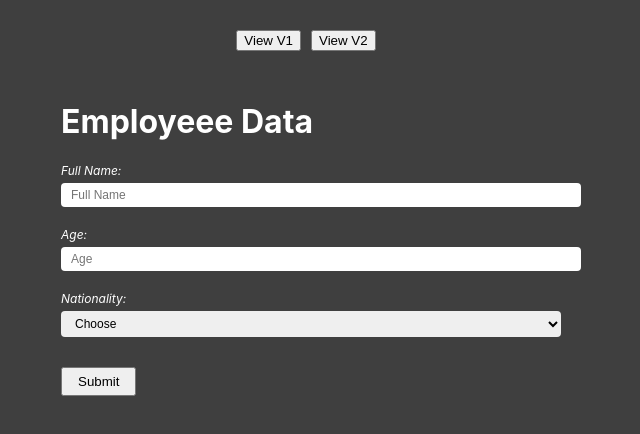
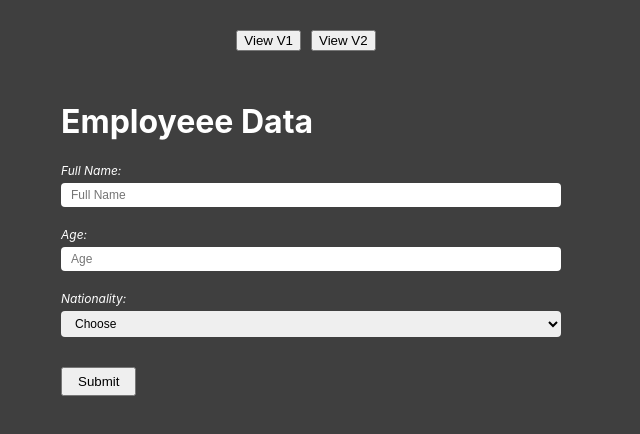
Before and after one commit to madhavsharma2106/form-generator, a React (Create React App) app: page / in a window 1280 px wide. Shown: the top 434 px of the page, without its empty margins (329-969 px from the left). Built offline with nearby package versions, Linux system fonts and the light colour scheme.

Commit message:
uopdates

```diff
--- a/src/Form.jsx
+++ b/src/Form.jsx
@@ -19,8 +19,7 @@ function Form(props) {
     return () => subscription.unsubscribe && subscription.unsubscribe();
   }, [watch]);
 
-  const submitForm = (data, e) => {
-    e.target.reset();
+  const submitForm = (data) => {
     onSubmit(data);
   };
 
--- a/src/index.css
+++ b/src/index.css
@@ -10,6 +10,7 @@ body {
 
 * {
   color: white;
+  box-sizing: border-box;
 }
 select,
 option,
--- a/src/utils.js
+++ b/src/utils.js
@@ -23,37 +23,48 @@ export const VALIDATIONS = {
 };
 
 export const PRE_REQ = {
-  greaterThan: (num) => (userInput) => userInput >= num,
-  lesserThan: (num) => (userInput) => userInput < num,
-  equals: (text) => (userInput) => userInput === text,
+  GREATER_THAN: (num) => (userInput) => userInput >= num,
+  LESSER_THAN: (num) => (userInput) => userInput < num,
+  EQUALS: (text) => (userInput) => userInput === text,
 };
 
 // return true if all prereqs are satisfied
 export const checkForPreReqs = (props) => {
   const { prereqs, getValues, errors, touchedFields } = props;
 
-  // If no prereqs
+  /**
+   * STEP 1: See if there are any PreReqs for this field
+   * Return true if none.
+   */
   if (!prereqs) return true;
 
+  /**
+   * STEP 2: See if the PreRequired Fields themselves are valid
+   * Return false if an invalid field is found.
+   */
   const prereqFields = Object.keys(prereqs);
-
-  // check if any prereq is invalid
   const errorFound = prereqFields.find((field) => errors[field]);
   if (errorFound) return false;
 
+  /**
+   * STEP 3: Check if Pre Required Conditions are met.
+   * return false if any one is not met.
+   */
   const allPreReqsHaveBeenSatisfied = () => {
     let count = 0;
     for (let field in prereqs) {
-      // If the field is not touched,.
+      // If the field is not touched.
       if (!touchedFields[field]) break;
       const value = getValues(field);
       if (prereqs[field](value)) count++;
     }
     return count === prereqFields.length;
   };
-
   if (!allPreReqsHaveBeenSatisfied()) return false;
 
+  /**
+   * STEP 4: If all conditions are met, return true
+   */
   return true;
 };
 
--- a/src/v1/template.js
+++ b/src/v1/template.js
@@ -11,8 +11,8 @@ export const template = [
       message: "Full Name is Required",
     },
     validation: VALIDATIONS.IS_LONGER_THAN(
-      2,
-      "Name should be longer than 2 characters"
+      5,
+      "Name should be longer than 5 characters"
     ),
   },
   {
@@ -47,7 +47,7 @@ export const template = [
       message: "Workplace Name is required",
     },
     prereqs: {
-      age: PRE_REQ.greaterThan(22),
+      age: PRE_REQ.GREATER_THAN(22),
     },
   },
   {
@@ -59,7 +59,16 @@ export const template = [
       message: "School Name is required",
     },
     prereqs: {
-      age: PRE_REQ.lesserThan(18),
+      age: PRE_REQ.LESSER_THAN(18),
+    },
+  },
+  {
+    name: "ssn",
+    type: INPUT_TYPE.NUMBER,
+    title: "Social Security Number",
+    prereqs: {
+      age: PRE_REQ.GREATER_THAN(18),
+      nationality: PRE_REQ.EQUALS("USA"),
     },
   },
 ];
--- a/src/v2/generatorFormTemplate.js
+++ b/src/v2/generatorFormTemplate.js
@@ -32,7 +32,7 @@ export const generatorFormTemplate = [
       message: "DropDown Values are required",
     },
     prereqs: {
-      type: PRE_REQ.equals(INPUT_TYPE.DROPDOWN),
+      type: PRE_REQ.EQUALS(INPUT_TYPE.DROPDOWN),
     },
   },
 
@@ -53,7 +53,7 @@ export const generatorFormTemplate = [
     title: "Message When Requred field is not filled",
     type: INPUT_TYPE.TEXT,
     prereqs: {
-      required: PRE_REQ.equals("Yes"),
+      required: PRE_REQ.EQUALS("Yes"),
     },
   },
   {
```
